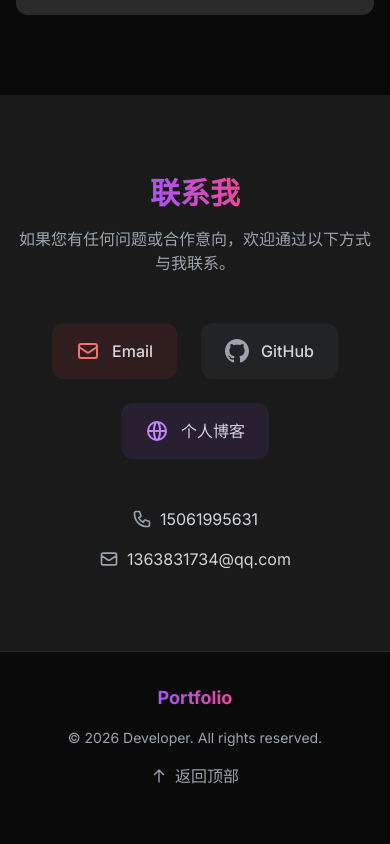
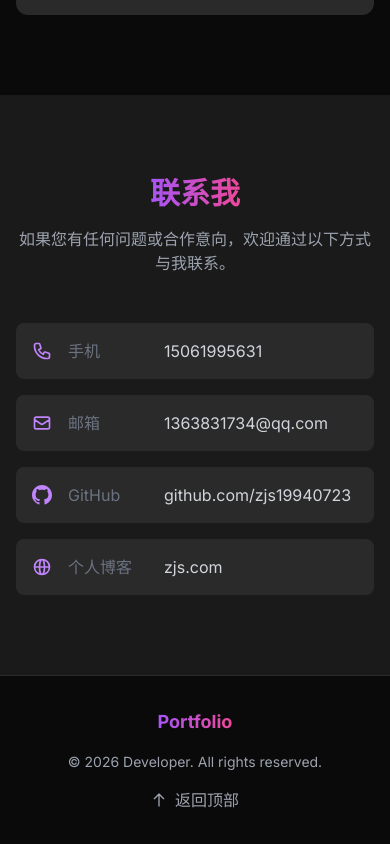
Before and after one commit to zjs19940723/developer-portfilio-Jisen, a React (Vite) app: page / in a window 390 px wide. Shown: the part 6359-7203 px from the top of the page. Before the commit the page ends 7179 px from the top, so only its background shows below. Built offline with nearby package versions, Linux system fonts and the light colour scheme.

Commit message:
Simplify contact section to plain info display
- Remove clickable link cards, show contact info directly
- Display: phone, email, GitHub, blog as simple list

```diff
--- a/src/components/Contact.tsx
+++ b/src/components/Contact.tsx
@@ -1,40 +1,43 @@
 import { motion } from 'framer-motion'
 
 const Contact = () => {
-  // 社交链接配置 - 周员外
-  const socialLinks = [
+  // 联系方式信息 - 周员外
+  const contactInfo = [
     {
-      name: 'Email',
+      label: '手机',
+      value: '15061995631',
       icon: (
-        <svg className="w-6 h-6" fill="none" stroke="currentColor" viewBox="0 0 24 24">
+        <svg className="w-5 h-5" fill="none" stroke="currentColor" viewBox="0 0 24 24">
+          <path strokeLinecap="round" strokeLinejoin="round" strokeWidth={2} d="M3 5a2 2 0 012-2h3.28a1 1 0 01.948.684l1.498 4.493a1 1 0 01-.502 1.21l-2.257 1.13a11.042 11.042 0 005.516 5.516l1.13-2.257a1 1 0 011.21-.502l4.493 1.498a1 1 0 01.684.949V19a2 2 0 01-2 2h-1C9.716 21 3 14.284 3 6V5z" />
+        </svg>
+      )
+    },
+    {
+      label: '邮箱',
+      value: '1363831734@qq.com',
+      icon: (
+        <svg className="w-5 h-5" fill="none" stroke="currentColor" viewBox="0 0 24 24">
           <path strokeLinecap="round" strokeLinejoin="round" strokeWidth={2} d="M3 8l7.89 5.26a2 2 0 002.22 0L21 8M5 19h14a2 2 0 002-2V7a2 2 0 00-2-2H5a2 2 0 00-2 2v10a2 2 0 002 2z" />
         </svg>
-      ),
-      href: 'mailto:1363831734@qq.com',
-      color: 'text-red-400',
-      bgColor: 'bg-red-500/10 hover:bg-red-500/20'
+      )
     },
     {
-      name: 'GitHub',
+      label: 'GitHub',
+      value: 'github.com/zjs19940723',
       icon: (
-        <svg className="w-6 h-6" fill="currentColor" viewBox="0 0 24 24">
+        <svg className="w-5 h-5" fill="currentColor" viewBox="0 0 24 24">
           <path d="M12 0c-6.626 0-12 5.373-12 12 0 5.302 3.438 9.8 8.207 11.387.599.111.793-.261.793-.577v-2.234c-3.338.726-4.033-1.416-4.033-1.416-.546-1.387-1.333-1.756-1.333-1.756-1.089-.745.083-.729.083-.729 1.205.084 1.839 1.237 1.839 1.237 1.07 1.834 2.807 1.304 3.492.997.107-.775.418-1.305.762-1.604-2.665-.305-5.467-1.334-5.467-5.931 0-1.311.469-2.381 1.236-3.221-.124-.303-.535-1.524.117-3.176 0 0 1.008-.322 3.301 1.23.957-.266 1.983-.399 3.003-.404 1.02.005 2.047.138 3.006.404 2.291-1.552 3.297-1.23 3.297-1.23.653 1.653.242 2.874.118 3.176.77.84 1.235 1.911 1.235 3.221 0 4.609-2.807 5.624-5.479 5.921.43.372.823 1.102.823 2.222v3.293c0 .319.192.694.801.576 4.765-1.589 8.199-6.086 8.199-11.386 0-6.627-5.373-12-12-12z"/>
         </svg>
-      ),
-      href: 'https://github.com/zjs19940723',
-      color: 'text-gray-400',
-      bgColor: 'bg-gray-500/10 hover:bg-gray-500/20'
+      )
     },
     {
-      name: '个人博客',
+      label: '个人博客',
+      value: 'zjs.com',
       icon: (
-        <svg className="w-6 h-6" fill="none" stroke="currentColor" viewBox="0 0 24 24">
+        <svg className="w-5 h-5" fill="none" stroke="currentColor" viewBox="0 0 24 24">
           <path strokeLinecap="round" strokeLinejoin="round" strokeWidth={2} d="M21 12a9 9 0 01-9 9m9-9a9 9 0 00-9-9m9 9H3m9 9a9 9 0 01-9-9m9 9c1.657 0 3-4.03 3-9s-1.343-9-3-9m0 18c-1.657 0-3-4.03-3-9s1.343-9 3-9m-9 9a9 9 0 019-9" />
         </svg>
-      ),
-      href: 'https://zjs.com',
-      color: 'text-purple-400',
-      bgColor: 'bg-purple-500/10 hover:bg-purple-500/20'
+      )
     },
   ]
 
@@ -66,58 +69,25 @@ const Contact = () => {
           如果您有任何问题或合作意向，欢迎通过以下方式与我联系。
         </motion.p>
 
-        {/* 社交链接 */}
-        <div className="flex flex-wrap justify-center gap-6">
-          {socialLinks.map((link, index) => (
-            <motion.a
-              key={link.name}
-              href={link.href}
-              target="_blank"
-              rel="noopener noreferrer"
-              initial={{ opacity: 0, scale: 0.8 }}
-              whileInView={{ opacity: 1, scale: 1 }}
+        {/* 联系方式列表 */}
+        <div className="max-w-md mx-auto space-y-4">
+          {contactInfo.map((item, index) => (
+            <motion.div
+              key={item.label}
+              initial={{ opacity: 0, x: -20 }}
+              whileInView={{ opacity: 1, x: 0 }}
               transition={{ duration: 0.3, delay: index * 0.1 }}
               viewport={{ once: true }}
-              whileHover={{ scale: 1.05, y: -5 }}
-              className={`flex items-center gap-3 px-6 py-4 rounded-xl ${link.bgColor} transition-all duration-300`}
+              className="flex items-center gap-4 p-4 bg-dark-200 rounded-lg"
             >
-              <span className={link.color}>
-                {link.icon}
-              </span>
-              <span className="text-gray-300 font-medium">{link.name}</span>
-            </motion.a>
+              <span className="text-purple-400">{item.icon}</span>
+              <div className="flex gap-8">
+                <span className="text-gray-500 w-16">{item.label}</span>
+                <span className="text-gray-300">{item.value}</span>
+              </div>
+            </motion.div>
           ))}
         </div>
-
-        {/* 额外信息 */}
-        <motion.div
-          initial={{ opacity: 0, y: 20 }}
-          whileInView={{ opacity: 1, y: 0 }}
-          transition={{ duration: 0.5, delay: 0.5 }}
-          viewport={{ once: true }}
-          className="mt-12 text-center space-y-4"
-        >
-          {/* 手机号 */}
-          <div className="flex items-center justify-center gap-2">
-            <svg className="w-5 h-5 text-gray-400" fill="none" stroke="currentColor" viewBox="0 0 24 24">
-              <path strokeLinecap="round" strokeLinejoin="round" strokeWidth={2} d="M3 5a2 2 0 012-2h3.28a1 1 0 01.948.684l1.498 4.493a1 1 0 01-.502 1.21l-2.257 1.13a11.042 11.042 0 005.516 5.516l1.13-2.257a1 1 0 011.21-.502l4.493 1.498a1 1 0 01.684.949V19a2 2 0 01-2 2h-1C9.716 21 3 14.284 3 6V5z" />
-            </svg>
-            <span className="text-gray-300">15061995631</span>
-          </div>
-
-          {/* 邮箱 */}
-          <div className="flex items-center justify-center gap-2">
-            <svg className="w-5 h-5 text-gray-400" fill="none" stroke="currentColor" viewBox="0 0 24 24">
-              <path strokeLinecap="round" strokeLinejoin="round" strokeWidth={2} d="M3 8l7.89 5.26a2 2 0 002.22 0L21 8M5 19h14a2 2 0 002-2V7a2 2 0 00-2-2H5a2 2 0 00-2 2v10a2 2 0 002 2z" />
-            </svg>
-            <a
-              href="mailto:1363831734@qq.com"
-              className="text-gray-300 hover:text-purple-400 transition-colors"
-            >
-              1363831734@qq.com
-            </a>
-          </div>
-        </motion.div>
       </div>
     </section>
   )
```
